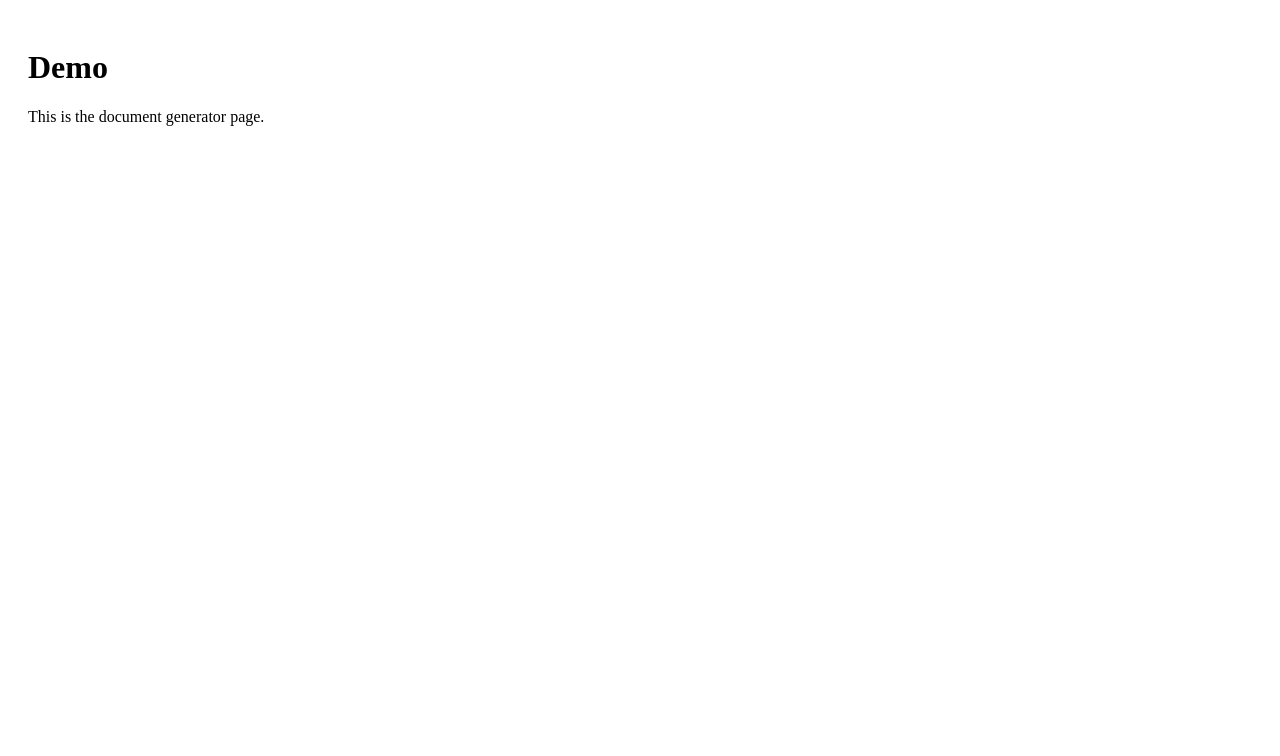
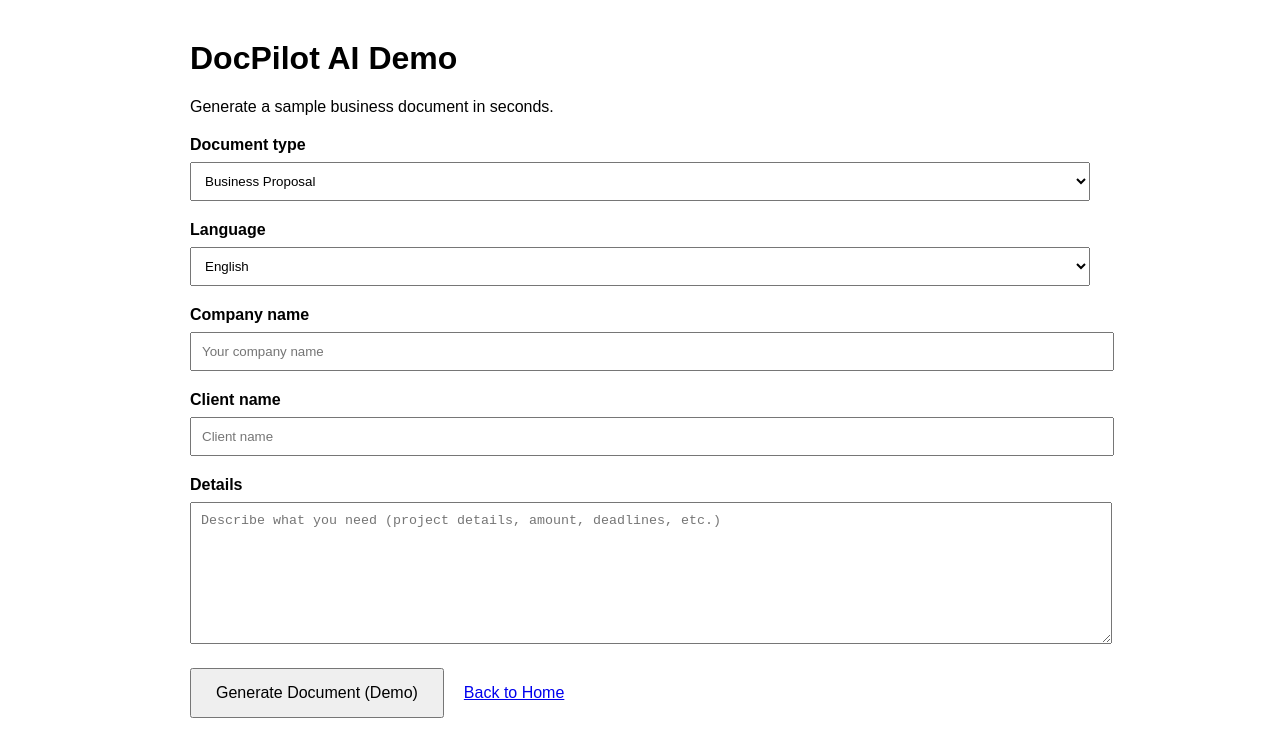
Before and after one commit to docpilot570/docpilot-ai, a Next.js app: page /demo in a window 1280 px wide. Shown: the top 756 px of the page. Built offline with nearby package versions, Linux system fonts and the light colour scheme.

Commit message:
Update demo generator

```diff
--- a/pages/demo.js
+++ b/pages/demo.js
@@ -1,8 +1,209 @@
+import { useState } from "react";
+
 export default function Demo() {
+  const [docType, setDocType] = useState("Business Proposal");
+  const [lang, setLang] = useState("EN");
+  const [company, setCompany] = useState("");
+  const [client, setClient] = useState("");
+  const [details, setDetails] = useState("");
+  const [result, setResult] = useState("");
+
+  function generateDoc() {
+    const date = new Date().toLocaleDateString();
+
+    let title = "";
+    let body = "";
+
+    if (lang === "EN") {
+      title = `${docType}`;
+      body = `
+Date: ${date}
+
+Company: ${company || "________________"}
+Client: ${client || "________________"}
+
+DOCUMENT TYPE: ${docType}
+
+Details:
+${details || "________________"}
+
+Generated by DocPilot AI (Demo Version).
+This demo document is generated automatically and should be reviewed before official use.
+      `;
+    }
+
+    if (lang === "UA") {
+      title = `${docType} (Українська версія)`;
+      body = `
+Дата: ${date}
+
+Компанія: ${company || "________________"}
+Клієнт: ${client || "________________"}
+
+ТИП ДОКУМЕНТА: ${docType}
+
+Деталі:
+${details || "________________"}
+
+Згенеровано DocPilot AI (Демо).
+Документ потрібно перевірити перед офіційним використанням.
+      `;
+    }
+
+    if (lang === "PL") {
+      title = `${docType} (Wersja Polska)`;
+      body = `
+Data: ${date}
+
+Firma: ${company || "________________"}
+Klient: ${client || "________________"}
+
+TYP DOKUMENTU: ${docType}
+
+Szczegóły:
+${details || "________________"}
+
+Wygenerowane przez DocPilot AI (Demo).
+Dokument należy sprawdzić przed oficjalnym użyciem.
+      `;
+    }
+
+    if (lang === "DE") {
+      title = `${docType} (Deutsche Version)`;
+      body = `
+Datum: ${date}
+
+Firma: ${company || "________________"}
+Kunde: ${client || "________________"}
+
+DOKUMENTTYP: ${docType}
+
+Details:
+${details || "________________"}
+
+Erstellt von DocPilot AI (Demo).
+Dieses Dokument sollte vor der offiziellen Nutzung geprüft werden.
+      `;
+    }
+
+    if (lang === "FR") {
+      title = `${docType} (Version Française)`;
+      body = `
+Date : ${date}
+
+Entreprise : ${company || "________________"}
+Client : ${client || "________________"}
+
+TYPE DE DOCUMENT : ${docType}
+
+Détails :
+${details || "________________"}
+
+Généré par DocPilot AI (Démo).
+Ce document doit être vérifié avant toute utilisation officielle.
+      `;
+    }
+
+    setResult(title + "\n\n" + body);
+  }
+
   return (
-    <div style={{padding:20}}>
-      <h1>Demo</h1>
-      <p>This is the document generator page.</p>
+    <div style={{ maxWidth: 900, margin: "40px auto", fontFamily: "Arial", padding: "0 20px" }}>
+      <h1>DocPilot AI Demo</h1>
+      <p>Generate a sample business document in seconds.</p>
+
+      <div style={{ marginTop: 20 }}>
+        <label><b>Document type</b></label>
+        <br />
+        <select
+          value={docType}
+          onChange={(e) => setDocType(e.target.value)}
+          style={{ padding: 10, width: "100%", marginTop: 8 }}
+        >
+          <option>Business Proposal</option>
+          <option>Invoice</option>
+          <option>Service Agreement</option>
+          <option>NDA</option>
+          <option>Complaint Letter</option>
+          <option>Cover Letter</option>
+        </select>
+      </div>
+
+      <div style={{ marginTop: 20 }}>
+        <label><b>Language</b></label>
+        <br />
+        <select
+          value={lang}
+          onChange={(e) => setLang(e.target.value)}
+          style={{ padding: 10, width: "100%", marginTop: 8 }}
+        >
+          <option value="EN">English</option>
+          <option value="UA">Українська</option>
+          <option value="PL">Polski</option>
+          <option value="DE">Deutsch</option>
+          <option value="FR">Français</option>
+        </select>
+      </div>
+
+      <div style={{ marginTop: 20 }}>
+        <label><b>Company name</b></label>
+        <br />
+        <input
+          value={company}
+          onChange={(e) => setCompany(e.target.value)}
+          placeholder="Your company name"
+          style={{ padding: 10, width: "100%", marginTop: 8 }}
+        />
+      </div>
+
+      <div style={{ marginTop: 20 }}>
+        <label><b>Client name</b></label>
+        <br />
+        <input
+          value={client}
+          onChange={(e) => setClient(e.target.value)}
+          placeholder="Client name"
+          style={{ padding: 10, width: "100%", marginTop: 8 }}
+        />
+      </div>
+
+      <div style={{ marginTop: 20 }}>
+        <label><b>Details</b></label>
+        <br />
+        <textarea
+          value={details}
+          onChange={(e) => setDetails(e.target.value)}
+          placeholder="Describe what you need (project details, amount, deadlines, etc.)"
+          style={{ padding: 10, width: "100%", marginTop: 8, minHeight: 120 }}
+        />
+      </div>
+
+      <div style={{ marginTop: 20 }}>
+        <button
+          onClick={generateDoc}
+          style={{ padding: "14px 24px", fontSize: 16, cursor: "pointer" }}
+        >
+          Generate Document (Demo)
+        </button>
+
+        <a href="/" style={{ marginLeft: 20 }}>
+          Back to Home
+        </a>
+      </div>
+
+      {result && (
+        <div style={{ marginTop: 40 }}>
+          <h2>Generated Document</h2>
+          <pre style={{
+            whiteSpace: "pre-wrap",
+            background: "#f5f5f5",
+            padding: 20,
+            borderRadius: 10
+          }}>
+            {result}
+          </pre>
+        </div>
+      )}
     </div>
   );
 }
```
